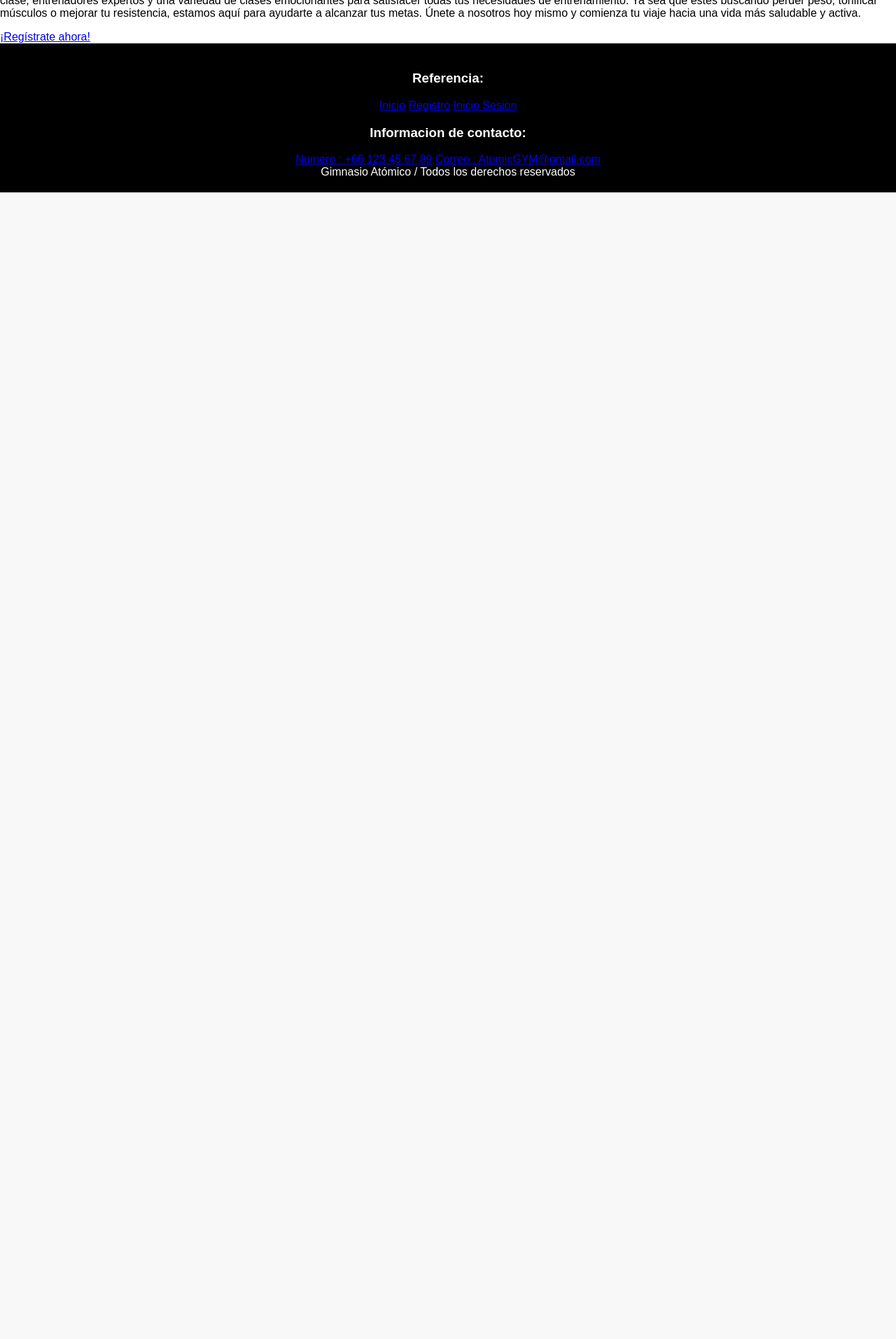
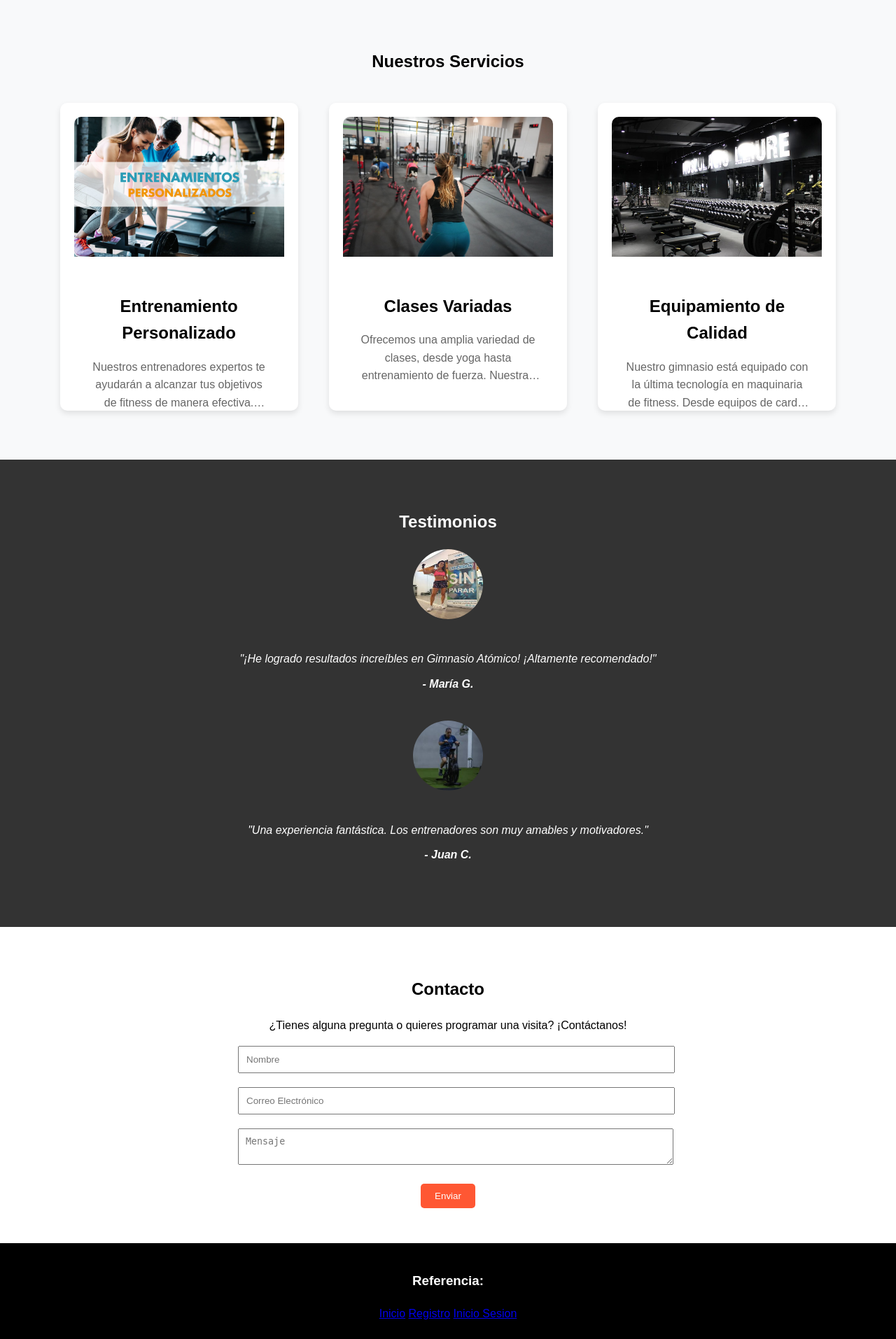
Before and after one commit to Marccb18/Proyecto_Gym, a Flask app: page / in a window 1280 px wide. Shown: the part 815-2729 px from the top of the page at 70% size. Before the commit the page ends 1090 px from the top, so only its background shows below. Run offline with Flask 3, Linux system fonts and the light colour scheme.

Commit message:
Subiendo el index

```diff
--- a/static/css/index.css
+++ b/static/css/index.css
@@ -0,0 +1,146 @@
+/* Estilo para el banner */
+#banner {
+    background-image: url('img/banner.jpg');
+    background-size: cover;
+    background-position: center;
+    color: rgb(0, 0, 0);
+    text-align: center;
+    padding: 100px 20px;
+  }
+
+  .banner-content {
+    max-width: 800px;
+    margin: 0 auto;
+    box-shadow: 0 0 20px rgba(0, 0, 0, 0.5);
+    padding: 50px;
+  }
+
+  .banner-content h1 {
+    font-size: 3em;
+  }
+
+  .banner-content p {
+    font-size: 1.2em;
+  }
+
+  .banner-content .btn {
+    display: inline-block;
+    background-color: #FF5733;
+    color: white;
+    padding: 10px 20px;
+    text-decoration: none;
+    border-radius: 5px;
+    margin-top: 20px;
+  }
+
+
+/* Estilo para los servicios */
+#services {
+    padding: 50px 0;
+    background-color: #f8f9fa;
+    text-align: center;
+    color: black;
+}
+
+.service {
+    width: 300px; /* Ancho fijo para todas las cajas de servicio */
+    height: 400px; /* Altura fija para todas las cajas de servicio */
+    margin: 20px;
+    padding: 20px;
+    background-color: #fff;
+    border-radius: 10px;
+    box-shadow: 0 4px 8px rgba(0, 0, 0, 0.1);
+    display: inline-block;
+    vertical-align: top;
+}
+
+.service img {
+    width: 100%;
+    height: 50%; /* Altura del 50% del contenedor */
+    object-fit: cover;
+    border-top-left-radius: 10px;
+    border-top-right-radius: 10px;
+}
+
+.service-content {
+    padding: 20px;
+    height: 50%; /* Altura del 50% del contenedor */
+}
+
+.service h3 {
+    font-size: 24px;
+    margin-bottom: 10px;
+}
+
+.service p {
+    font-size: 16px;
+    color: #666;
+    overflow: hidden;
+    text-overflow: ellipsis;
+    display: -webkit-box;
+    -webkit-line-clamp: 3; /* Número de líneas que se mostrarán */
+    -webkit-box-orient: vertical;
+}
+
+/* Estilo para los testimonios */
+#testimonials {
+    padding: 50px 0;
+    background-color: #333;
+    color: white;
+    text-align: center;
+}
+
+.testimonial {
+    text-align: center;
+    margin-bottom: 40px;
+}
+
+.testimonial img {
+    width: 100px;
+    height: 100px;
+    border-radius: 50%;
+    margin-bottom: 20px;
+}
+
+.testimonial blockquote {
+    font-style: italic;
+    margin-bottom: 10px;
+}
+
+.testimonial cite {
+    font-weight: bold;
+}
+
+/* Estilo para la sección de contacto */
+#contact {
+    padding: 50px 0;
+    text-align: center;
+    color: black;
+}
+
+#contact form {
+    max-width: 600px;
+    margin: 0 auto;
+}
+
+#contact input,
+#contact textarea {
+    width: 100%;
+    padding: 10px;
+    margin-bottom: 20px;
+}
+
+#contact button {
+    background-color: #FF5733;
+    color: white;
+    border: none;
+    padding: 10px 20px;
+    border-radius: 5px;
+    cursor: pointer;
+}
+
+/* Estilos adicionales */
+body {
+    font-family: Arial, sans-serif; /* Cambiar la fuente de todo el documento */
+    line-height: 1.6; /* Aumentar el espaciado entre líneas para mejorar la legibilidad */
+}
--- a/templates/index.html
+++ b/templates/index.html
@@ -1,25 +1,161 @@
-{% extends "base.html" %}
-{% block title %}Gimnasio Atómico{% endblock %}
-{% block css %} <link rel="stylesheet" href="{{ url_for('static', filename='css/style.css') }}"> {% endblock %}
+{% extends "base.html" %} {% block title %}Inicio - Gimnasio Atómico{%
+endblock%} {% block css %}
+<link
+  rel="stylesheet"
+  href="{{ url_for('static', filename='css/index.css') }}"
+/>
+{% endblock %}{% block content %} {% if not current_user.is_authenticated %}
+<section id="banner">
+  <div class="container">
+    <div class="banner-content">
+      <h1>Bienvenido a Gimnasio Atómico</h1>
+      <p>Transforma tu cuerpo, transforma tu vida.</p>
+      <p>
+        En Gimnasio Atómico, no solo te ayudamos a alcanzar tus metas de
+        fitness, sino que también te brindamos el apoyo y la motivación
+        necesarios para convertirte en la mejor versión de ti mismo. Nuestros
+        entrenadores expertos y nuestra amplia gama de equipos de alta calidad
+        están aquí para ayudarte en cada paso del camino.
+      </p>
+      <a class="btn">¡Comienza tu viaje ahora!</a>
+    </div>
+  </div>
+</section>
 
-{% block content %}
-    {% if not current_user.is_authenticated %}
-        <div class="container">
-            <h1>Bienvenido al Gimnasio Atomico</h1>
+<section id="services">
+  <div class="container">
+    <h2>Nuestros Servicios</h2>
+    <div class="service">
+      <img
+        src="{{ url_for('static', filename='img/servicio1.jpg') }}"
+        alt="Entrenamiento Personalizado"
+      />
+      <div class="service-content">
+        <h3>Entrenamiento Personalizado</h3>
+        <p>
+          Nuestros entrenadores expertos te ayudarán a alcanzar tus objetivos de
+          fitness de manera efectiva. Ofrecemos un enfoque personalizado para
+          cada cliente, adaptado a tus necesidades y capacidades individuales.
+          Ya sea que estés buscando perder peso, ganar músculo o mejorar tu
+          resistencia, nuestro equipo estará contigo en cada paso del camino.
+        </p>
+      </div>
+    </div>
+    <div class="service">
+      <img
+        src="{{ url_for('static', filename='img/servicio2.jpg') }}"
+        alt="Clases Variadas"
+      />
+      <div class="service-content">
+        <h3>Clases Variadas</h3>
+        <p>
+          Ofrecemos una amplia variedad de clases, desde yoga hasta
+          entrenamiento de fuerza. Nuestras clases están diseñadas para
+          adaptarse a todos los niveles de condición física, desde principiantes
+          hasta avanzados. Con instructores altamente calificados y una
+          atmósfera motivadora, te garantizamos que encontrarás una clase que se
+          ajuste a tus necesidades y te ayude a alcanzar tus objetivos de
+          fitness.
+        </p>
+      </div>
+    </div>
+    <div class="service">
+      <img
+        src="{{ url_for('static', filename='img/servicio3.jpg') }}"
+        alt="Equipamiento de Calidad"
+      />
+      <div class="service-content">
+        <h3>Equipamiento de Calidad</h3>
+        <p>
+          Nuestro gimnasio está equipado con la última tecnología en maquinaria
+          de fitness. Desde equipos de cardio de vanguardia hasta pesas libres y
+          máquinas de fuerza, tenemos todo lo que necesitas para tu rutina de
+          entrenamiento. Nuestro equipo es regularmente mantenido y actualizado
+          para garantizar su funcionalidad y seguridad, brindándote la mejor
+          experiencia de entrenamiento posible.
+        </p>
+      </div>
+    </div>
+  </div>
+</section>
 
-                <img src="{{ url_for('static', filename='img/atomic.PNG') }}" alt="Gimnasio Atomico">
-            <p>
-                ¡Bienvenido a Gimnasio Atómico, tu destino número uno para ponerte en forma
-                y alcanzar tus objetivos de fitness! En nuestro gimnasio, te ofrecemos instalaciones de primera clase,
-                entrenadores expertos y una variedad de clases emocionantes para satisfacer todas tus necesidades de entrenamiento.
-                Ya sea que estés buscando perder peso, tonificar músculos o mejorar tu resistencia,
-                estamos aquí para ayudarte a alcanzar tus metas.
-                Únete a nosotros hoy mismo y comienza tu viaje hacia una vida más saludable y activa.
-            </p>
-            <a href="{{ url_for('register') }}">¡Regístrate ahora!</a>
-        </div>
-    {% endif %}
-    {% if current_user.is_authenticated %}
-        <h1>Hola {{ current_user.username }}</h1>
-    {% endif %}
-{% endblock %}
+<section id="testimonials">
+  <div class="container">
+    <h2>Testimonios</h2>
+    <div class="testimonial">
+      <img
+        src="{{ url_for('static', filename='img/avatar1.jpg') }}"
+        alt="Avatar"
+      />
+      <blockquote>
+        "¡He logrado resultados increíbles en Gimnasio Atómico! ¡Altamente
+        recomendado!"
+      </blockquote>
+      <cite>- María G.</cite>
+    </div>
+    <div class="testimonial">
+      <img
+        src="{{ url_for('static', filename='img/avatar2.jpg') }}"
+        alt="Avatar"
+      />
+      <blockquote>
+        "Una experiencia fantástica. Los entrenadores son muy amables y
+        motivadores."
+      </blockquote>
+      <cite>- Juan C.</cite>
+    </div>
+  </div>
+</section>
+
+<section id="contact">
+  <div class="container">
+    <h2>Contacto</h2>
+    <p>¿Tienes alguna pregunta o quieres programar una visita? ¡Contáctanos!</p>
+    <form action="#" method="post">
+      <input type="text" name="name" placeholder="Nombre" required />
+      <input
+        type="email"
+        name="email"
+        placeholder="Correo Electrónico"
+        required
+      />
+      <textarea name="message" placeholder="Mensaje" required></textarea>
+      <button type="submit">Enviar</button>
+    </form>
+  </div>
+</section>
+
+{% else %}
+<section id="banner">
+  <div class="container">
+    <div class="banner-content">
+      <h1>Bienvenido {{ current_user.username|upper }} a Gimnasio Atómico</h1>
+      <p>¡Gracias por ser parte de Gimnasio Atómico!</p>
+      <p>
+        Te damos la bienvenida a nuestra comunidad. Aquí encontrarás todo lo que
+        necesitas para alcanzar tus metas de fitness y transformar tu vida.
+      </p>
+      <p>
+        Como miembro registrado, tendrás acceso a una amplia gama de servicios y
+        beneficios exclusivos:
+      </p>
+      <ul style="text-align: left">
+        <li>Entrenamiento personalizado con nuestros expertos entrenadores.</li>
+        <li>
+          Clases variadas que se adaptan a todos los niveles de condición
+          física.
+        </li>
+        <li>Equipamiento de calidad para tu rutina de entrenamiento.</li>
+        <li>
+          Testimonios de otros usuarios que han logrado resultados increíbles.
+        </li>
+        <li>Y mucho más...</li>
+      </ul>
+      <p>
+        ¡Estamos emocionados de acompañarte en tu viaje hacia una vida más
+        saludable y en forma!
+      </p>
+    </div>
+  </div>
+</section>
+{% endif %} {% endblock %}
```
Also changed, not shown: instance/gym.db, static/img/3.PNG (deleted), static/img/Captura.PNG (deleted), static/img/atomic.PNG (deleted), static/img/avatar1.jpg (added), static/img/avatar2.jpg (added), static/img/servicio1.jpg (added), static/img/servicio2.jpg (added), static/img/servicio3.jpg (added).
